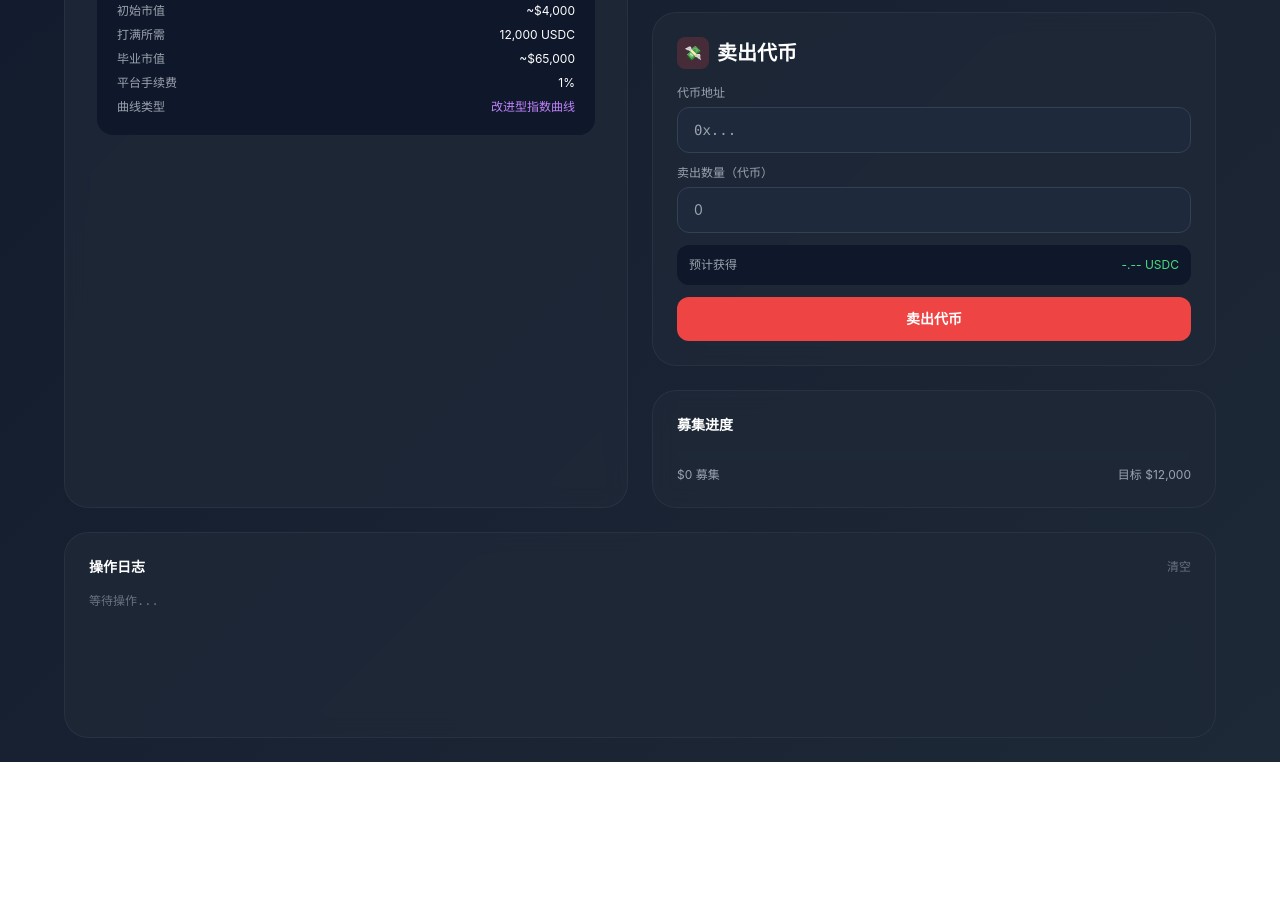
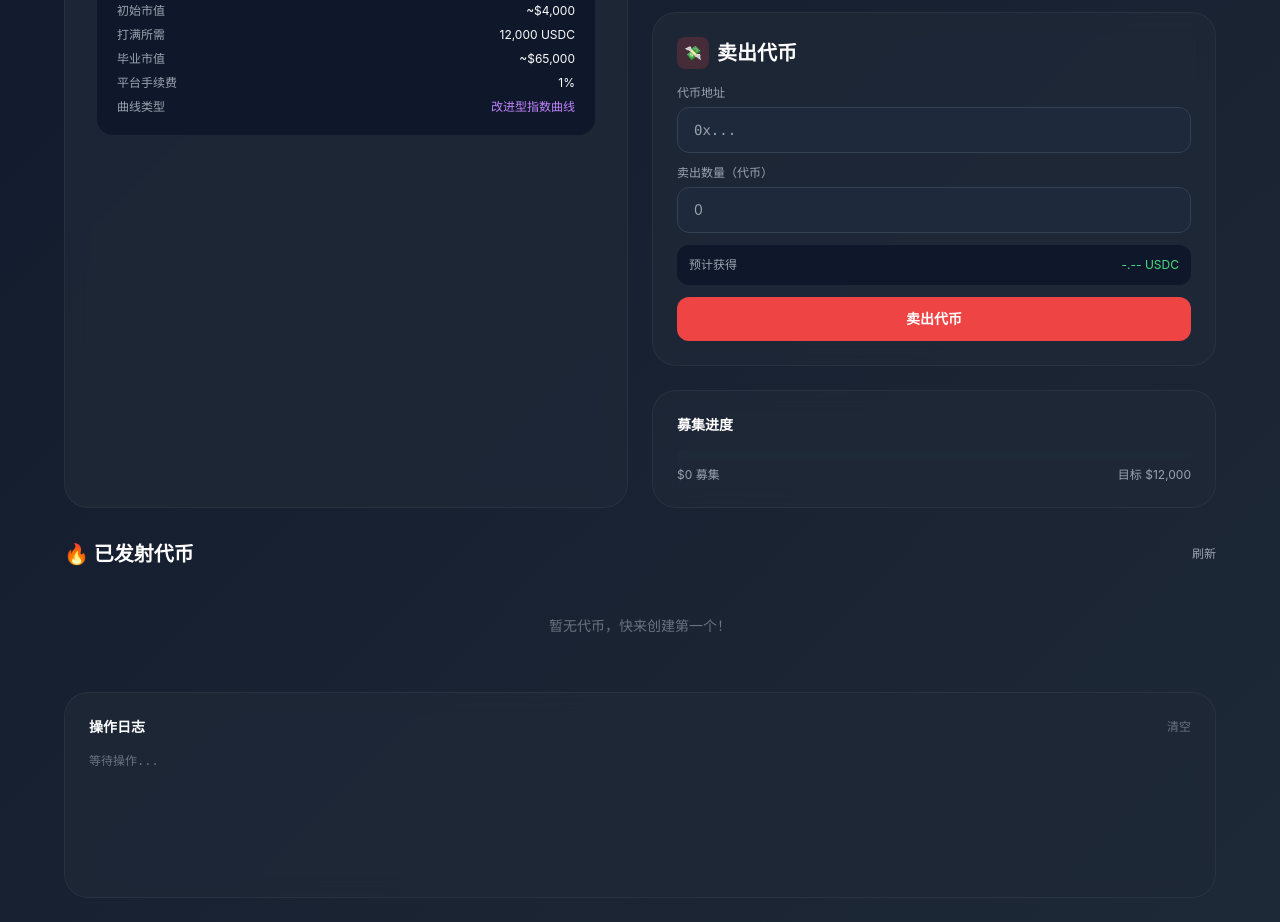
Before and after one commit to FOURCLAWe/Tempo_pump, a website: page index.html in a window 1280 px wide. Shown: the part 724-1646 px from the top of the page. Before the commit the page ends 1486 px from the top, so only its background shows below. Drawn offline with nearby package versions, Linux system fonts and the light colour scheme.

Commit message:
✨ 首页新增代币列表 - 自动加载所有已创建代币

```diff
--- a/index.html
+++ b/index.html
@@ -181,6 +181,17 @@
       </div>
     </div>
 
+    <!-- 代币列表 -->
+    <div class="mt-8">
+      <div class="flex justify-between items-center mb-4">
+        <h2 class="text-xl font-bold">🔥 已发射代币</h2>
+        <button onclick="loadTokenList()" class="text-xs text-gray-400 hover:text-white">刷新</button>
+      </div>
+      <div id="tokenList" class="grid grid-cols-1 sm:grid-cols-2 lg:grid-cols-3 gap-4">
+        <div class="text-gray-500 text-sm col-span-3 text-center py-8">暂无代币，快来创建第一个！</div>
+      </div>
+    </div>
+
     <!-- 日志区 -->
     <div class="mt-6 card rounded-3xl p-6">
       <div class="flex justify-between items-center mb-4">
@@ -208,6 +219,7 @@
       "function estimateSell(address tokenAddr, uint256 tokenAmount) view returns (uint256 usdcOut, uint256 fee)",
       "function launches(address) view returns (address token, address creator, uint256 raised, uint256 tokensSold, bool graduated)",
       "function getLaunchCount() view returns (uint256)",
+      "function allLaunches(uint256) view returns (address)",
       "event LaunchCreated(address indexed token, address indexed creator, string name)",
       "event TokenBought(address indexed token, address indexed buyer, uint256 usdcIn, uint256 tokensOut)",
       "event TokenSold(address indexed token, address indexed seller, uint256 tokensIn, uint256 usdcOut)",
@@ -387,8 +399,86 @@
         const launch = new ethers.Contract(LAUNCH_CONTRACT, LAUNCH_ABI, provider);
         const count = await launch.getLaunchCount();
         document.getElementById("totalLaunches").textContent = count.toString();
+        await loadTokenList();
       } catch(e) {}
     }
+
+    async function loadTokenList() {
+      try {
+        const p = new ethers.JsonRpcProvider("https://rpc.tempo.xyz");
+        const launch = new ethers.Contract(LAUNCH_CONTRACT, LAUNCH_ABI, p);
+        const count = Number(await launch.getLaunchCount());
+        document.getElementById("totalLaunches").textContent = count;
+
+        if (count === 0) return;
+
+        const tokenListEl = document.getElementById("tokenList");
+        tokenListEl.innerHTML = "<div class='text-gray-500 text-sm col-span-3 text-center py-4'>加载中...</div>";
+
+        const cards = [];
+        for (let i = 0; i < count; i++) {
+          try {
+            const tokenAddr = await launch.allLaunches(i);
+            const token = new ethers.Contract(tokenAddr, [
+              "function name() view returns (string)",
+              "function symbol() view returns (string)"
+            ], p);
+            const [name, symbol, info, price] = await Promise.all([
+              token.name(),
+              token.symbol(),
+              launch.launches(tokenAddr),
+              launch.getPrice(tokenAddr)
+            ]);
+            const raised = Number(ethers.formatUnits(info.raised, 6));
+            const pct = Math.min((raised / 12000) * 100, 100).toFixed(1);
+            const priceFormatted = (Number(price) / 1e12).toFixed(6);
+            cards.push({ tokenAddr, name, symbol, raised, pct, priceFormatted, graduated: info.graduated });
+          } catch(e) {}
+        }
+
+        // 最新的排在前面
+        cards.reverse();
+
+        tokenListEl.innerHTML = cards.map(c => `
+          <a href="/token.html?token=${c.tokenAddr}"
+             class="card rounded-2xl p-5 hover:border-purple-500 border border-transparent transition cursor-pointer block">
+            <div class="flex items-center gap-3 mb-4">
+              <div class="w-10 h-10 rounded-xl bg-gradient-to-br from-purple-500 to-cyan-500 flex items-center justify-center font-black text-sm">
+                ${c.symbol.slice(0,2)}
+              </div>
+              <div>
+                <div class="font-bold">${c.name}</div>
+                <div class="text-xs text-gray-400">${c.symbol}</div>
+              </div>
+              ${c.graduated ? '<span class="ml-auto text-xs bg-green-500/20 text-green-400 px-2 py-1 rounded-full">已毕业</span>' : ''}
+            </div>
+            <div class="space-y-2">
+              <div class="flex justify-between text-xs">
+                <span class="text-gray-400">价格</span>
+                <span class="text-cyan-400">${c.priceFormatted} USDC</span>
+              </div>
+              <div class="flex justify-between text-xs">
+                <span class="text-gray-400">募集</span>
+                <span>$${c.raised.toFixed(0)} / $12,000</span>
+              </div>
+              <div class="progress-bar">
+                <div class="progress-fill" style="width:${c.pct}%"></div>
+              </div>
+              <div class="text-right text-xs text-purple-400">${c.pct}%</div>
+            </div>
+          </a>
+        `).join('');
+
+      } catch(e) {
+        log("加载列表失败: " + e.message, "red");
+      }
+    }
+
+    // 页面加载时自动获取代币列表
+    window.addEventListener('load', () => {
+      const p = new ethers.JsonRpcProvider("https://rpc.tempo.xyz");
+      loadTokenList();
+    });
 
     function getCurrentSimPrice() {
       if (simulatedRaised === 0) return 1e12;
```
